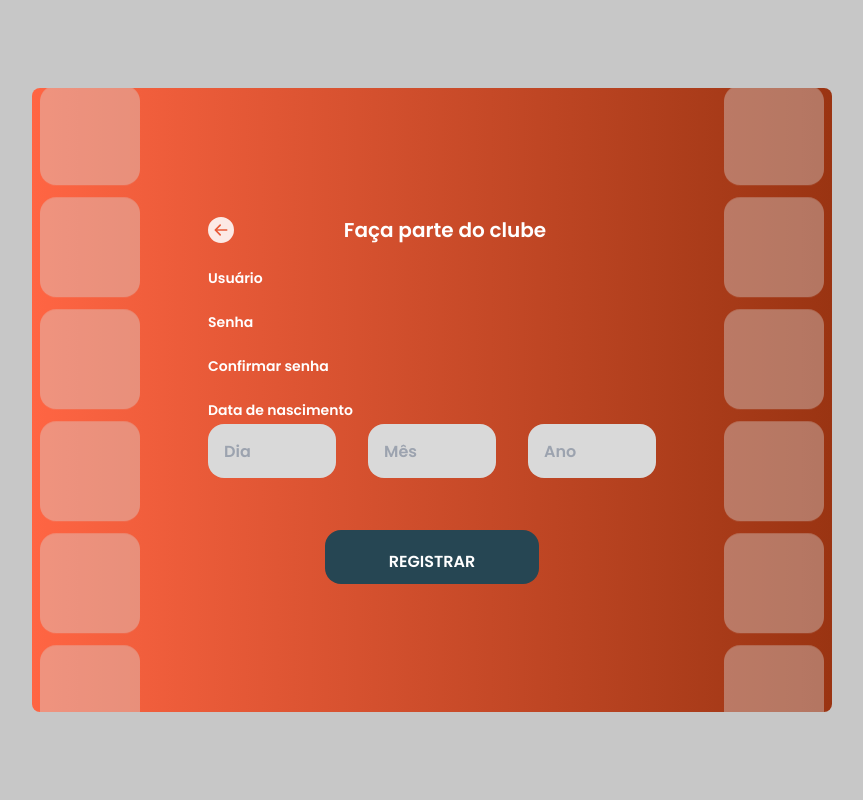
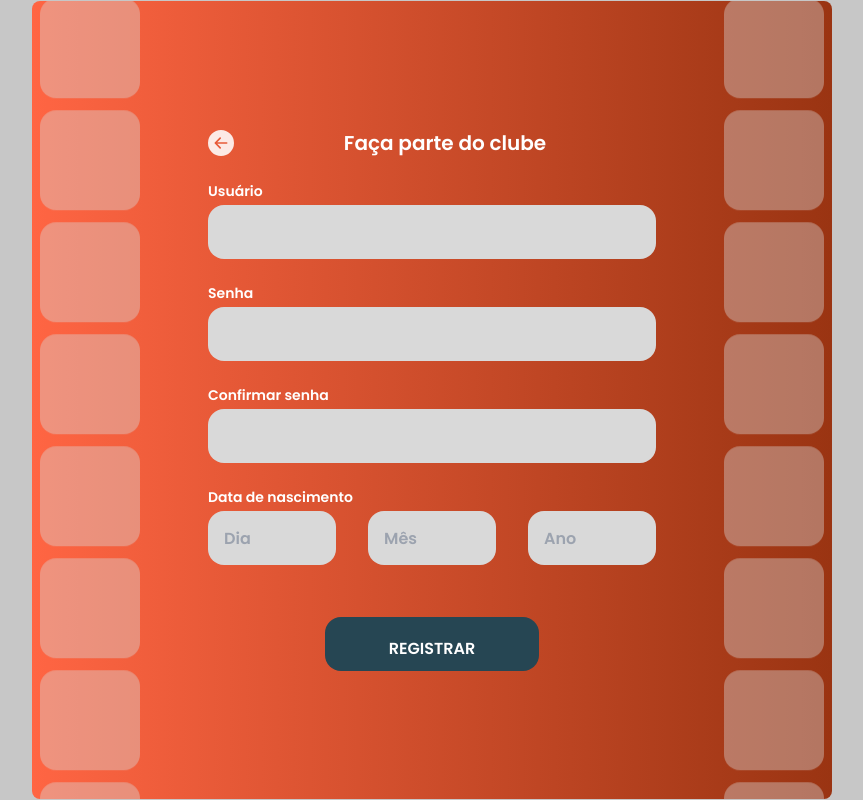
Before and after one commit to jorgeallende/cineclub-front, a React (Vite) app: page /register in a window 1280 px wide. Shown: the whole page, without its empty margins (208-1071 px from the left). Built offline with nearby package versions, Linux system fonts and the light colour scheme; a web font is replaced by a local one.

Commit message:
register input bugfix

```diff
--- a/src/pages/Register/index.tsx
+++ b/src/pages/Register/index.tsx
@@ -44,18 +44,21 @@ const Register = () => {
           inputCallback={setUser}
           label="Usuário"
           type="text"
+          variant="default"
         />
         <Input
           inputValue={password}
           inputCallback={setPassword}
           label="Senha"
           type="password"
+          variant="default"
         />
         <Input
           inputValue={passwordConfirmation}
           inputCallback={setPasswordConfirmation}
           label="Confirmar senha"
           type="password"
+          variant="default"
         />
         <Input
           day={day}
```
